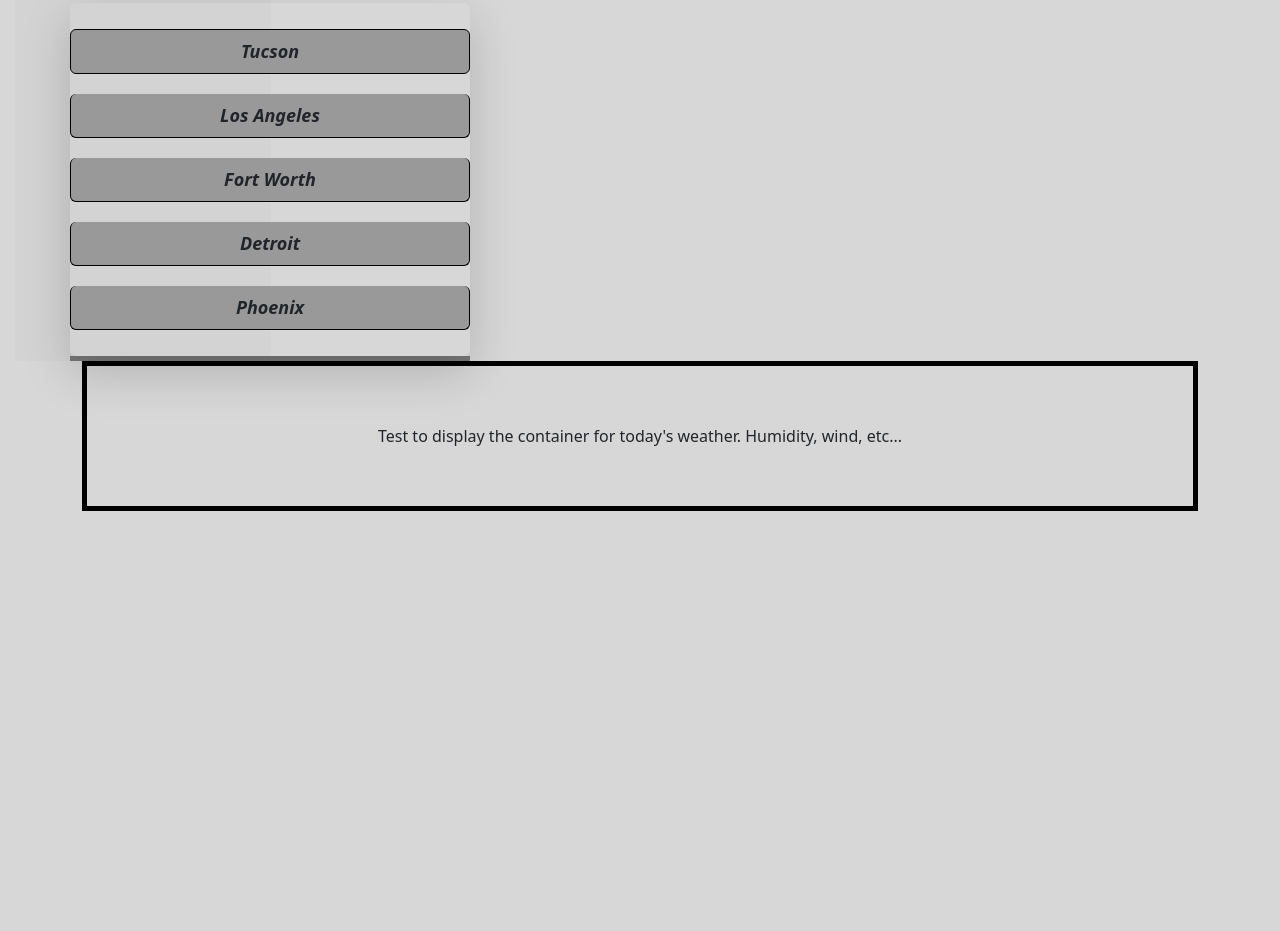
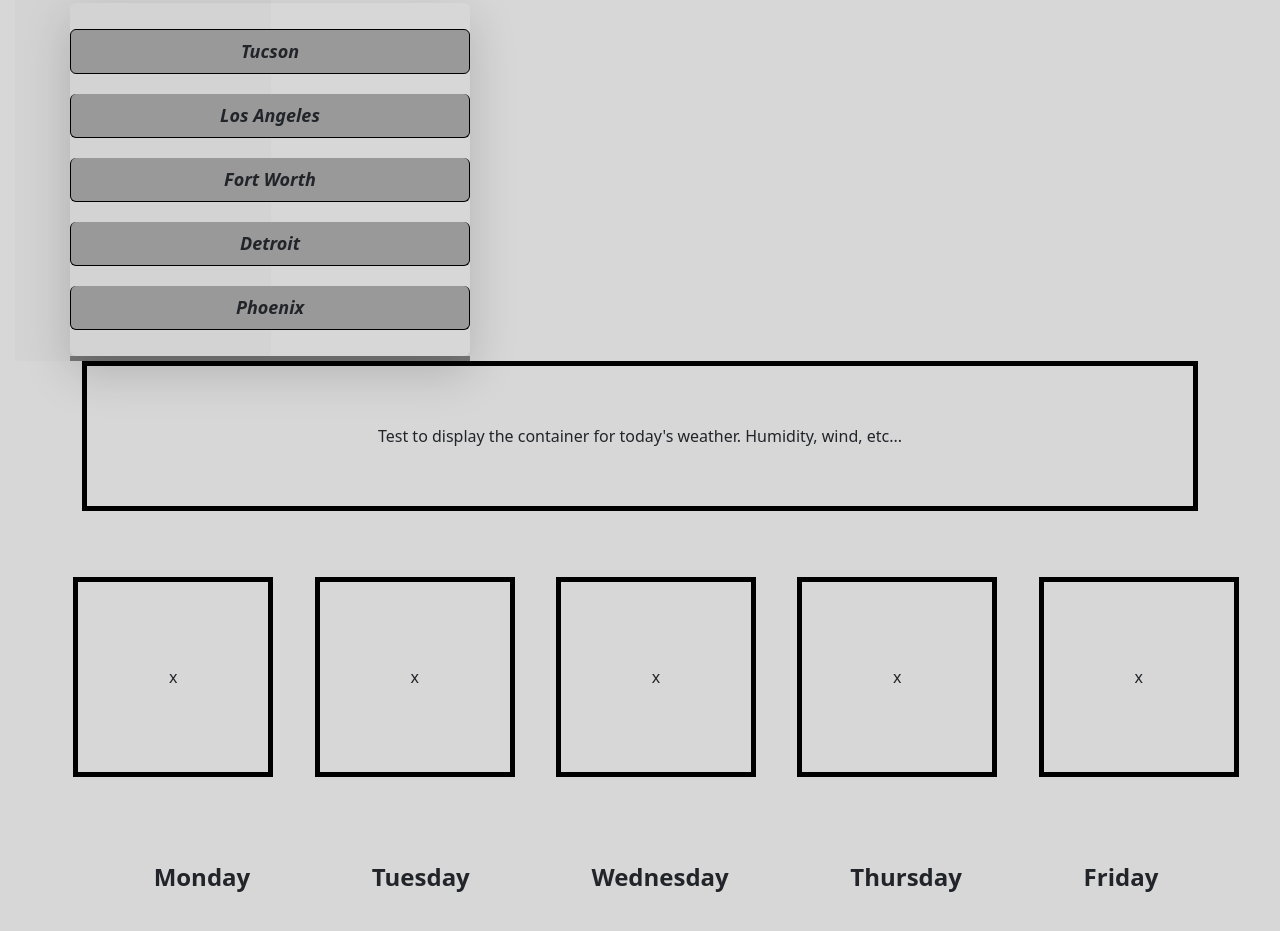
Before and after one commit to Christoph551/Weather-Dashboard, a plain HTML site: page index.html in a window 1280 px wide. Shown: the part 430-1361 px from the top of the page. Before the commit the page ends 1097 px from the top, so only its background shows below. Drawn offline with nearby package versions, Linux system fonts and the light colour scheme.

Commit message:
Created overall layout in HTML and CSS to visually see the relationship of the elements.

```diff
--- a/index.html
+++ b/index.html
@@ -51,28 +51,47 @@
         Test to display the container for today's weather. Humidity, wind, etc...
         </div>
     </figure>
+</main>
 
-
-        <area class="row">
+<section class="days">
 <!-- Thinking of using an id to later reference with JS for which day -->
-            <div>
-                <img id="day1" src="" class="col" alt="">
-            </div>
-            <!-- May have to add these elements using a for loop -->
-            <div>
-                <img id="day2" src="" class="col" alt="">
-            </div>
-            <div>
-                <img id="day3" src="" class="col" alt="">
-            </div>
-            <div>
-                <img id="day4" src="" class="col" alt="">
-            </div>
-            <div>
-                <img id="day5" src="" class="col" alt="">
-            </div>
-        </area>
-    </main>
+    <ol class="listItems">
+        <li>
+            <p id="day1">x</p>
+        </li>
+        <li>
+            <p id="day2">x</p>
+        </li>
+        <li>
+            <p id="day3">x</p>
+        </li>
+        <li>
+            <p id="day4">x</p>
+        </li>
+        <li>
+            <p id="day5">x</p>
+        </li>
+    </ol>
+</section>
+<section>
+    <ol class="dayDisplay">
+        <li>
+            <p>Monday</p>
+        </li>
+        <li>
+            <p>Tuesday</p>
+        </li>
+        <li>
+            <p>Wednesday</p>
+        </li>
+        <li>
+            <p>Thursday</p>
+        </li>
+        <li>
+            <p>Friday</p>
+        </li>
+    </ol>
+</section>
     <script src="https://cdnjs.cloudflare.com/ajax/libs/dayjs/1.11.7/dayjs.min.js"></script>
 </body>
 </html>
--- a/styles.css
+++ b/styles.css
@@ -96,14 +96,76 @@ figure {
     align-items: center;
 }
 
-area {
-    width: 20%;
-    height: 20%;
-    display: flex;
-}
 
 .container {
     display: flex;
     justify-content: center;
     flex-direction: column;
 }
+
+.days {
+    display: flex;
+    flex-direction: column;
+}
+
+.listItems {
+    display: flex;
+    justify-content: space-evenly;
+    margin-top: 50px;
+    list-style-type: none;
+}
+
+
+#day1 {
+    display: flex;
+    justify-content: center;
+    align-items: center;
+    width: 200px;
+    height: 200px;
+    border: thick solid black;
+}
+
+#day2 {
+    display: flex;
+    justify-content: center;
+    align-items: center;
+    width: 200px;
+    height: 200px;
+    border: thick solid black;
+}
+
+#day3 {
+    display: flex;
+    justify-content: center;
+    align-items: center;
+    width: 200px;
+    height: 200px;
+    border: thick solid black;
+}
+
+#day4 {
+    display: flex;
+    justify-content: center;
+    align-items: center;
+    width: 200px;
+    height: 200px;
+    border: thick solid black;
+}
+
+#day5 {
+    display: flex;
+    justify-content: center;
+    align-items: center;
+    width: 200px;
+    height: 200px;
+    border: thick solid black;
+}
+
+.dayDisplay {
+    display: flex;
+    justify-content: space-evenly;
+    margin-top: 50px;
+    list-style-type: none;
+    font-size: x-large;
+    font-weight: bold;
+}
```
Lines whose indentation alone changed are shown as unchanged.
